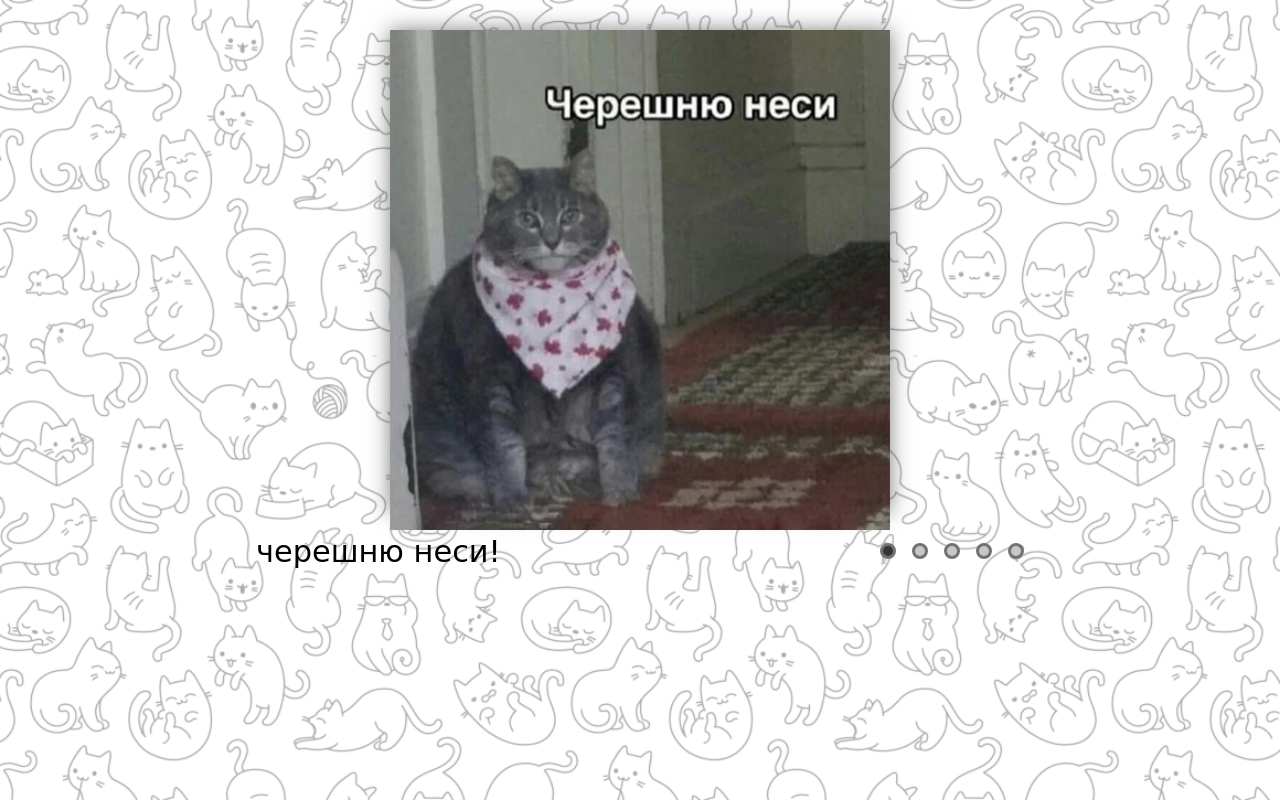
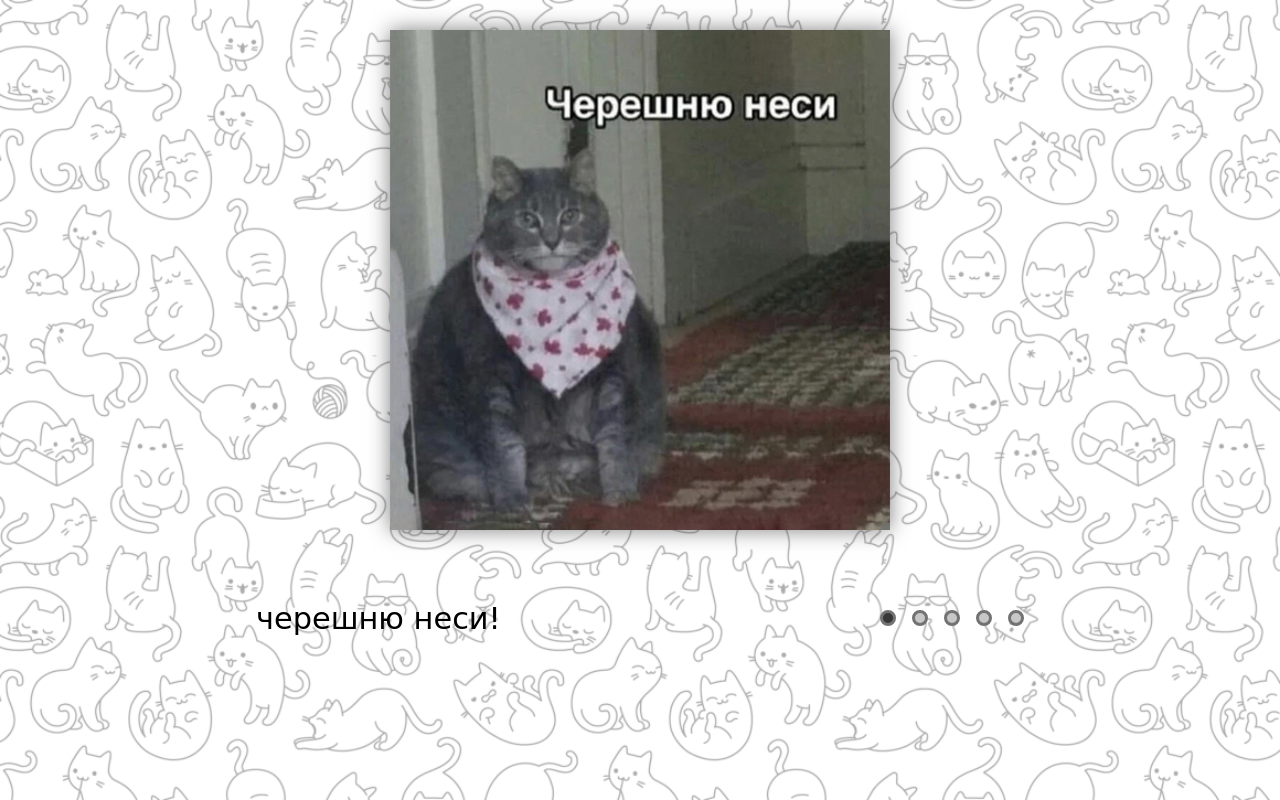
Before and after one commit to AsyaBukato/cssMemSlider, a plain HTML site: page cssMemSlider/index.html in a window 1280 px wide. Drawn offline with Linux system fonts and the light colour scheme; a web font is replaced by a local one.

Commit message:
fix: tune margins (пн, 16 мая, 2022 20:36:49)

```diff
--- a/cssMemSlider/style.css
+++ b/cssMemSlider/style.css
@@ -17,10 +17,8 @@ body {
 .images {
   display: flex;
   flex-direction: column;
-  justify-content: space-between;
   align-items: center;
   width: 50em;
-  height: 70vh;
   margin: 1.875em auto;
 }
 
@@ -112,7 +110,7 @@ body {
 	width: 100%;
 	height: 5em;
 	padding: 0 1em;
-
+	margin-top: 3em;
 }
 
 .textfield {
```
